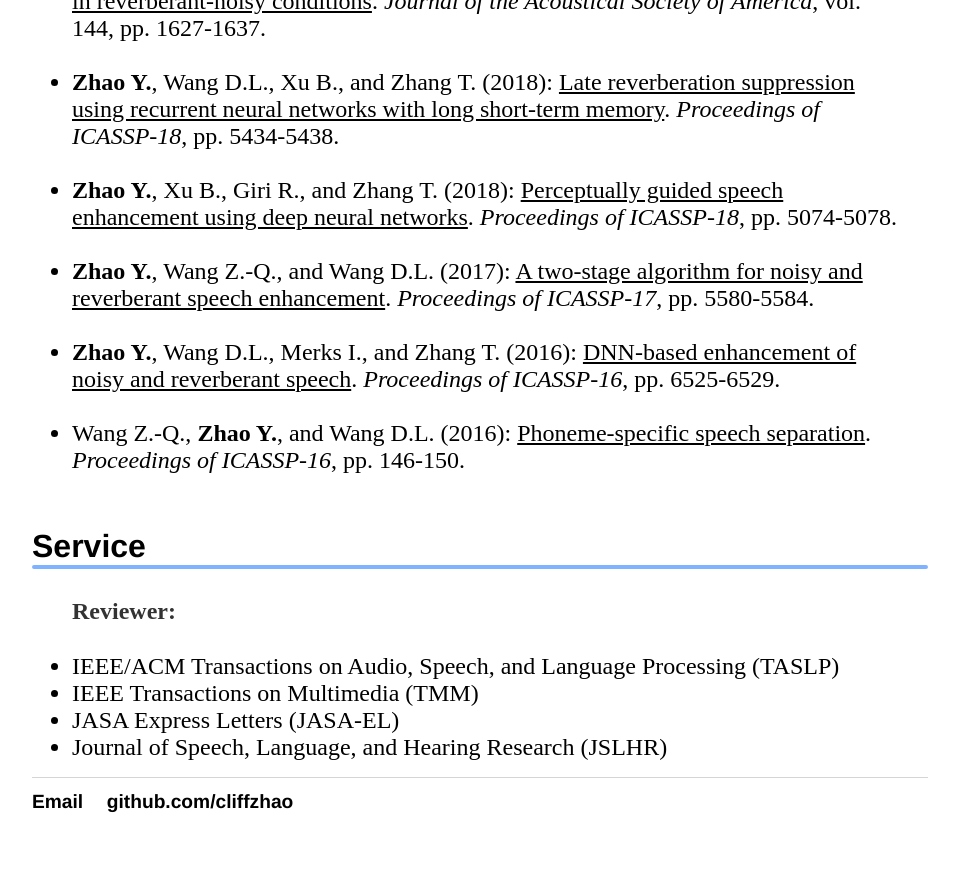
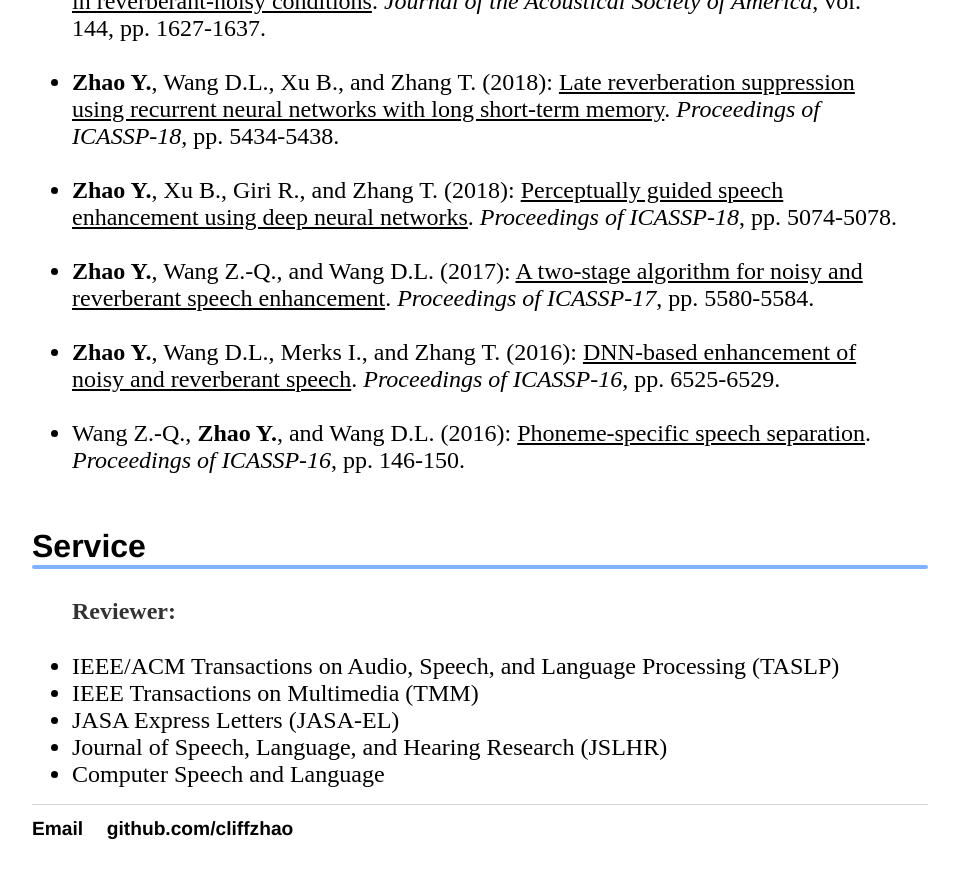
Before and after one commit to cliffzhao/cliffzhao.github.io, a Jekyll site: the page built from index.html, in a window 1280 px wide and 900 px high, scrolled down 1660 px. Shown: the top 878 px of the window, without its empty margins (160-1119 px from the left). Built offline with Jekyll 4.4.1, drawn with Linux system fonts in a browser that asks for light colours.

Commit message:
update service

```diff
--- a/index.html
+++ b/index.html
@@ -136,6 +136,11 @@
     </li>
 
     <li>Journal of Speech, Language, and Hearing Research (JSLHR)
+    </li>
+
+	<li>Computer Speech and Language
+	</li>
+
     </ul>
 
 </div><!-- /.blurb -->
```
